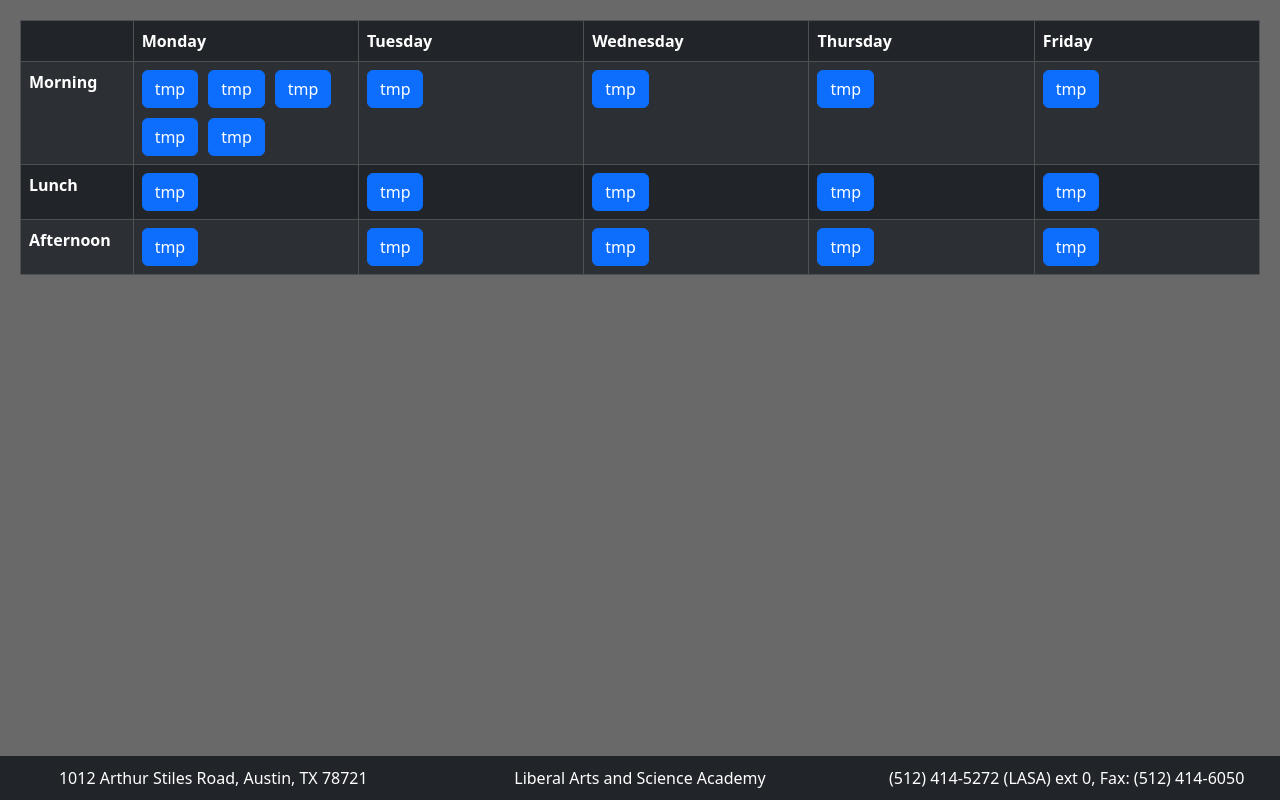
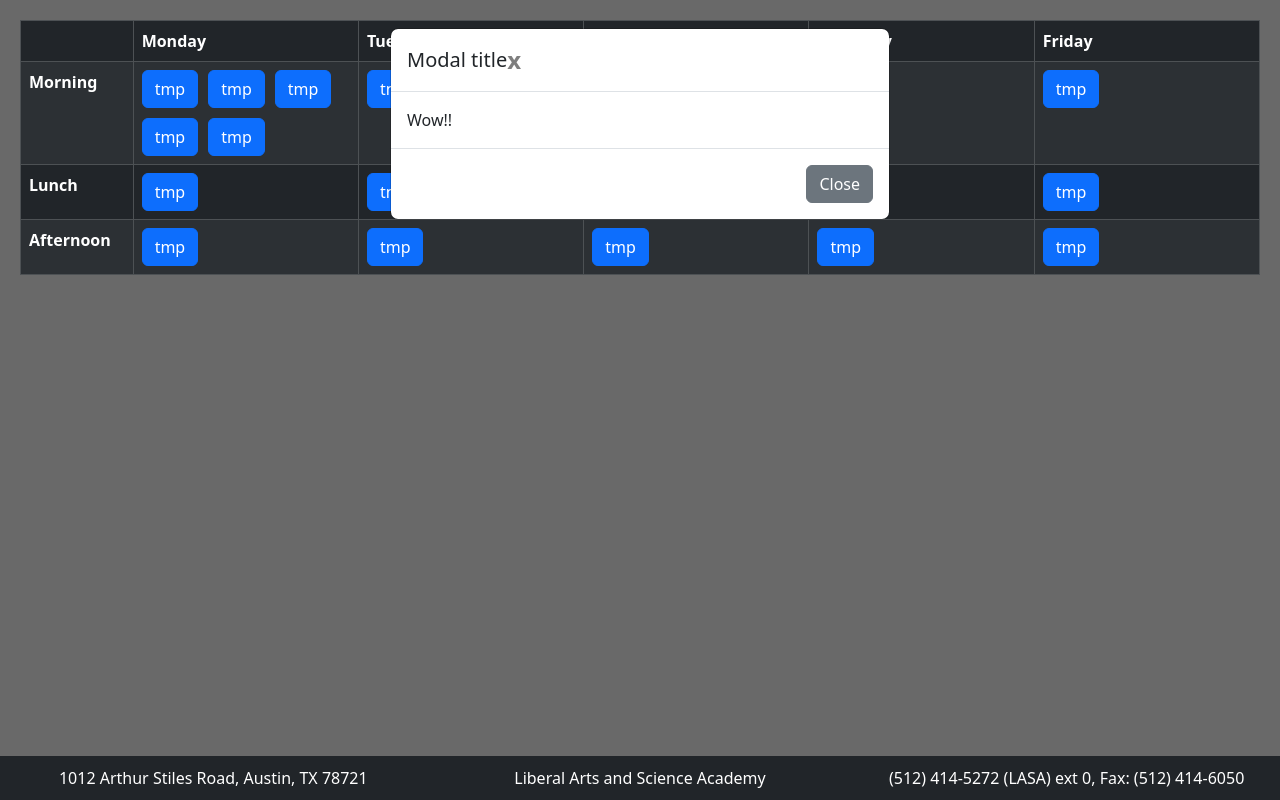
Before and after one commit to GideonWitchel/lasa-office-hours, a plain HTML site: page website/index.html in a window 1280 px wide. Drawn offline with nearby package versions, Linux system fonts and the light colour scheme.

Commit message:
Basic Modal Working

```diff
--- a/website/index.css
+++ b/website/index.css
@@ -26,3 +26,19 @@ body {
 }
 .block {
 }
+.close {
+    float: right;
+    font-size: 1.5rem;
+    font-weight: 700;
+    line-height: 1;
+    color: #000;
+    text-shadow: 0 1px 0 #fff;
+    opacity: .5;
+}
+
+button.close {
+    padding: 0;
+    background-color: transparent;
+    border: 0;
+    -webkit-appearance: none;
+}
--- a/website/index.html
+++ b/website/index.html
@@ -15,9 +15,9 @@
     <link href="index.css" media="screen" rel="stylesheet" type="text/css">
 
     <!-- UGLY BUT WORKING -->
-    <!-- <link rel="stylesheet" href="https://maxcdn.bootstrapcdn.com/bootstrap/3.4.1/css/bootstrap.min.css">
+    <!--<link rel="stylesheet" href="https://maxcdn.bootstrapcdn.com/bootstrap/3.4.1/css/bootstrap.min.css">
     <script src="https://ajax.googleapis.com/ajax/libs/jquery/3.6.4/jquery.min.js"></script>
-    <script src="https://maxcdn.bootstrapcdn.com/bootstrap/3.4.1/js/bootstrap.min.js"></script> -->
+    <script src="https://maxcdn.bootstrapcdn.com/bootstrap/3.4.1/js/bootstrap.min.js"></script>-->
 </head>
 
 <body>
@@ -126,19 +126,20 @@
         </table>
     </div>
 
-    <div class="modal fade" id="classInfo" role="dialog" aria-labelledby="classInfoLabel">
+    <div class="modal fade show" id="classInfo" role="dialog" aria-labelledby="classInfoLabel" style="display: block;">
         <div class="modal-dialog" role="document">
             <div class="modal-content">
                 <div class="modal-header">
                     <h5 class="modal-title" id="classInfoLabel">Modal title</h5>
-                    <button type="button" class="close" data-dismiss="modal" aria-label="Close"></button>
+                    <button type="button" class="close" data-dismiss="modal" aria-label="Close">
+                        <span aria-hidden="true">x</span>
+                    </button>
                 </div>
                 <div class="modal-body">
                     Wow!!
                 </div>
                 <div class="modal-footer">
                     <button type="button" class="btn btn-secondary" data-dismiss="modal">Close</button>
-                    <button type="button" class="btn btn-primary">Save changes</button>
                 </div>
             </div>
         </div>
```
